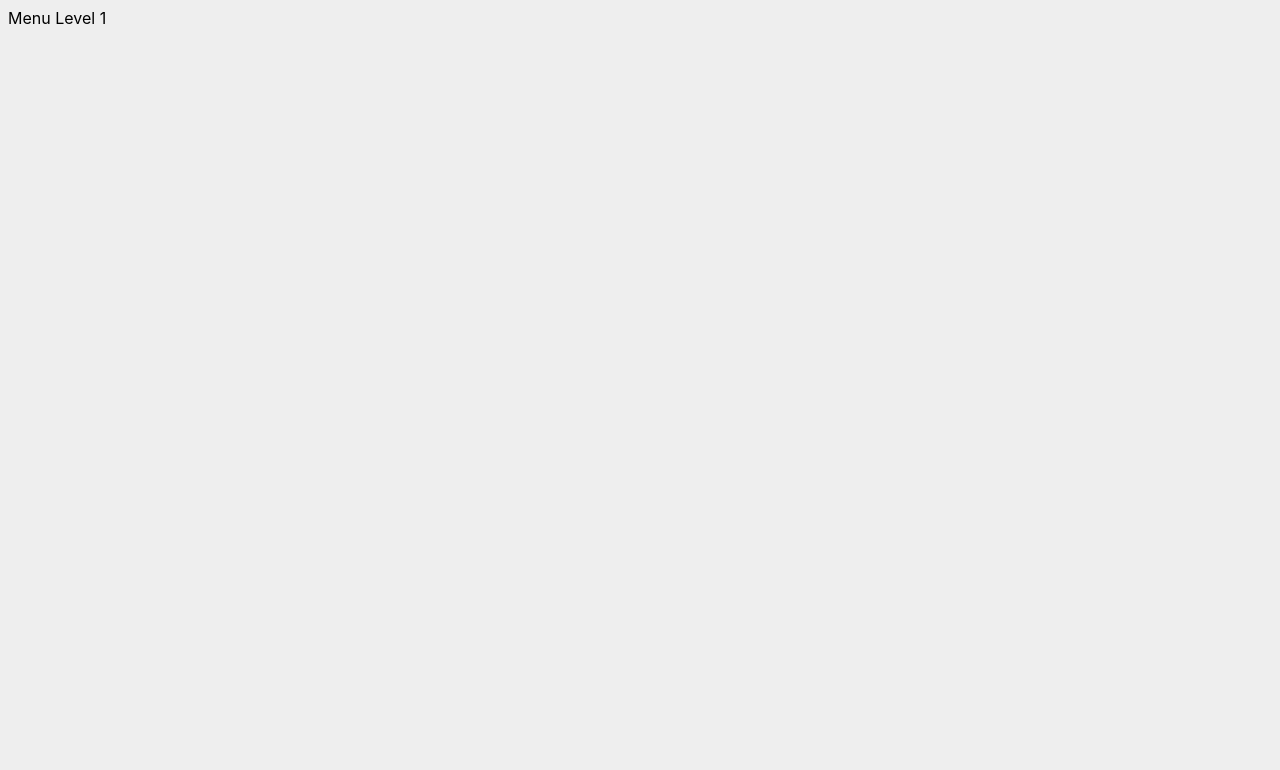
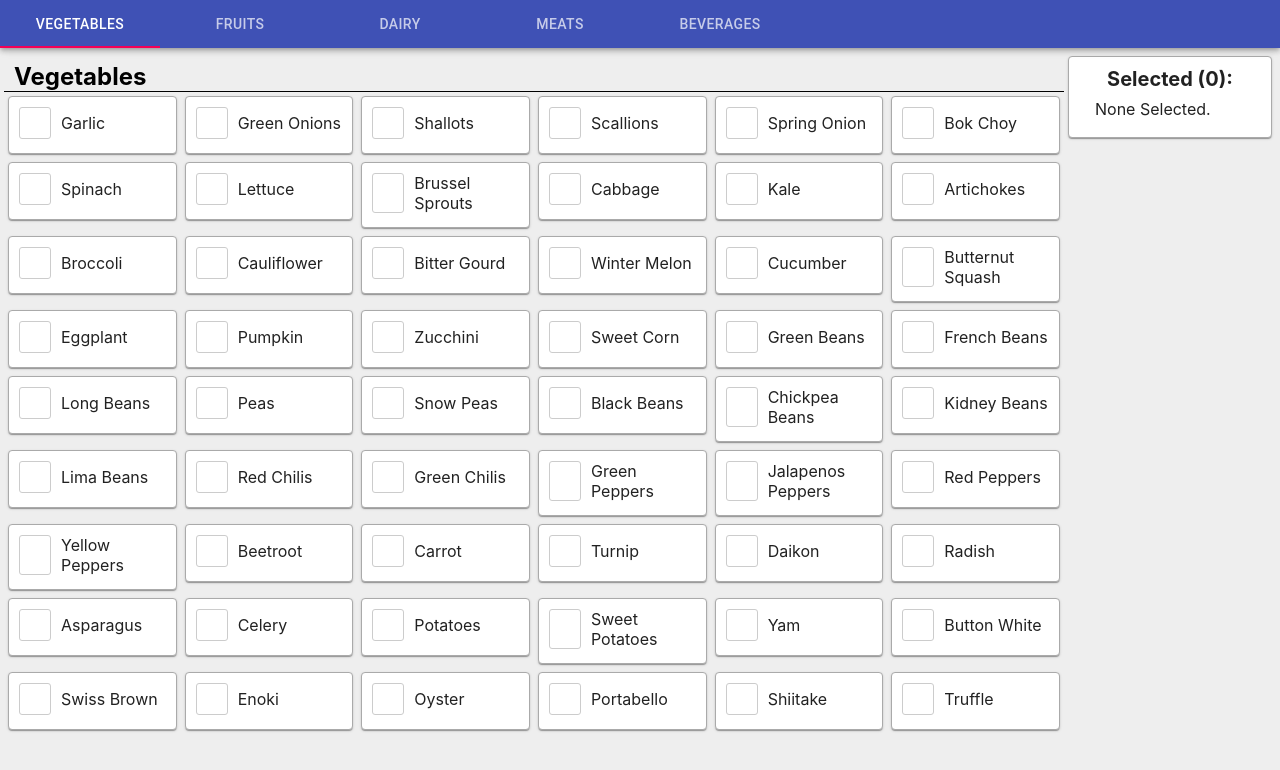
Before and after one commit to teclu/CS4249-MFF, a React (Create React App) app: page /MenuLevel1 in a window 1280 px wide. Shown: the top 770 px of the page. Built offline with nearby package versions, Linux system fonts and the light colour scheme.

Commit message:
feat: Sample App Page with Menu-Level of 1

```diff
--- a/src/App.js
+++ b/src/App.js
@@ -1,8 +1,8 @@
 import React from 'react';
+import { BrowserRouter as Router, Switch, Route, Link } from 'react-router-dom';
 import MenuLevel0 from './components/menu_levels/MenuLevel0.js';
 import MenuLevel1 from './components/menu_levels/MenuLevel1.js';
 import MenuLevel2 from './components/menu_levels/MenuLevel2.js';
-import { BrowserRouter as Router, Switch, Route, Link } from 'react-router-dom';
 import './css/App.css';
 
 class App extends React.Component {
@@ -17,7 +17,7 @@ class App extends React.Component {
     /*
      * This function is passed down to any Ingredient so that it can modify the SelectedList.
      */
-    handleSelection(ingredientName, isSelected) {
+    handleIngredientSelection(ingredientName, isSelected) {
         this.setState(state => {
             const selectedListCopy = state.selectedList;
 
@@ -40,13 +40,13 @@ class App extends React.Component {
             <Router>
                 <Switch>
                     <Route path="/MenuLevel0">
-                        <MenuLevel0 ingredients={this.ingredients} selectedList={this.state.selectedList} handleSelection={this.handleSelection.bind(this)} />
+                        <MenuLevel0 ingredients={this.ingredients} selectedList={this.state.selectedList} handleIngredientSelection={this.handleIngredientSelection.bind(this)} />
                     </Route>
                     <Route path="/MenuLevel1">
-                        <MenuLevel1 ingredients={this.ingredients} selectedList={this.state.selectedList} handleSelection={this.handleSelection.bind(this)} />
+                        <MenuLevel1 ingredients={this.ingredients} selectedList={this.state.selectedList} handleIngredientSelection={this.handleIngredientSelection.bind(this)} />
                     </Route>
                     <Route path="/MenuLevel2">
-                        <MenuLevel2 ingredients={this.ingredients} selectedList={this.state.selectedList} handleSelection={this.handleSelection.bind(this)} />
+                        <MenuLevel2 ingredients={this.ingredients} selectedList={this.state.selectedList} handleIngredientSelection={this.handleIngredientSelection.bind(this)} />
                     </Route>
                 </Switch>
             </Router>
--- a/src/components/Ingredient.js
+++ b/src/components/Ingredient.js
@@ -17,8 +17,8 @@ class Ingredient extends React.Component {
      */
     handleChange(event) {
         this.setState(state => {
-            this.props.handleSelection(this.props.ingredientName, !state.isSelected);
-            return { isSelected: !state.isSelected }
+            this.props.handleIngredientSelection(this.props.ingredientName, !state.isSelected);
+            return { isSelected: !state.isSelected };
         });
     }
 
--- a/src/components/menu_levels/MenuLevel0.js
+++ b/src/components/menu_levels/MenuLevel0.js
@@ -7,7 +7,7 @@ import Box from '@material-ui/core/Box';
 class MenuLevel0 extends React.Component {
     render() {
         const componentsToRender = [];
-        let index = 0;
+        let ingredientIndex = 0;
 
         // Create the Ingredient Components at the 0-Level
         for (const category in this.props.ingredients) {
@@ -17,9 +17,9 @@ class MenuLevel0 extends React.Component {
             for (const subcategory in this.props.ingredients[category]) {
                 for (const ingredientName of this.props.ingredients[category][subcategory]) {
                     componentsToRender.push(
-                        <Ingredient key={index} ingredientName={ingredientName} id={index} handleSelection={this.props.handleSelection.bind(this)} />
+                        <Ingredient key={ingredientIndex} ingredientName={ingredientName} id={ingredientIndex} handleIngredientSelection={this.props.handleIngredientSelection.bind(this)} />
                     );
-                    index++;
+                    ingredientIndex++;
                 }
             }
         }
--- a/src/components/menu_levels/MenuLevel1.js
+++ b/src/components/menu_levels/MenuLevel1.js
@@ -1,13 +1,76 @@
 import React from 'react';
+import AppBar from '@material-ui/core/AppBar';
+import Box from '@material-ui/core/Box';
+import Grid from '@material-ui/core/Grid';
+import Tab from '@material-ui/core/Tab';
+import Tabs from '@material-ui/core/Tabs';
 import Ingredient from '../Ingredient';
 import SelectedList from '../SelectedList.js';
-import Grid from '@material-ui/core/Grid'
-import Box from '@material-ui/core/Box';
 
 class MenuLevel1 extends React.Component {
+    constructor(props) {
+        super(props);
+        this.state = {
+            category: "Vegetables"
+        };
+        this.handleChangeCategoryTab = this.handleChangeCategoryTab.bind(this);
+    }
+
+    handleChangeCategoryTab(event, newCategory) {
+        this.setState(state => {
+            return { category: newCategory }
+        });
+    }
+
     render() {
+        const categoryTabLabelsToRender = [];
+        const componentsInCategoryTabToRender = [];
+        let categoryIndex = 0;
+        let ingredientIndex = 0;
+
+        // Create the Ingredient Components at the 0-Level
+        for (const category in this.props.ingredients) {
+            categoryTabLabelsToRender.push(
+                <Tab key={categoryIndex} value={category} index={category} label={category} />
+            );
+
+            const ingredientsToRender = [];
+            for (const subcategory in this.props.ingredients[category]) {
+                for (const ingredientName of this.props.ingredients[category][subcategory]) {
+                    ingredientsToRender.push(
+                        <Ingredient key={ingredientIndex} ingredientName={ingredientName} id={ingredientIndex} handleIngredientSelection={this.props.handleIngredientSelection.bind(this)} hidden={this.state.category !== category} />
+                    )
+                    ingredientIndex++;
+                }
+            }
+            componentsInCategoryTabToRender.push(
+                <div className="CategoryTab" key={categoryIndex} value={category} index={category} hidden={this.state.category !== category}>
+                    <Grid container spacing={1}>
+                        <div className="CategoryTitle">{category}</div>
+                        {ingredientsToRender}
+                    </Grid>
+                </div>
+            );
+            categoryIndex++;
+        }
+
         return (
-            <div>Menu Level 1</div>
+            <Box>
+                <AppBar position="fixed">
+                    <Tabs value={this.state.category} onChange={this.handleChangeCategoryTab}>
+                        {categoryTabLabelsToRender}
+                    </Tabs>
+                </AppBar>
+                <div className="AppBarOffset"></div>
+                <Grid container spacing={1}>
+                    <Grid item xs={10}>
+                        {componentsInCategoryTabToRender}
+                    </Grid>
+                    <Grid item xs={2}>
+                        <SelectedList selectedList={this.props.selectedList} />
+                    </Grid>
+                </Grid>
+            </Box>
         );
     }
 }
--- a/src/components/menu_levels/MenuLevel2.js
+++ b/src/components/menu_levels/MenuLevel2.js
@@ -1,8 +1,8 @@
 import React from 'react';
 import Ingredient from '../Ingredient.js';
 import SelectedList from '../SelectedList.js';
+import Box from '@material-ui/core/Box';
 import Grid from '@material-ui/core/Grid'
-import Box from '@material-ui/core/Box';
 
 class MenuLevel2 extends React.Component {
     render() {
--- a/src/css/App.css
+++ b/src/css/App.css
@@ -5,3 +5,7 @@
     padding: 10px 10px 0px 10px;
     border-bottom: 1px solid #000000;
 }
+
+.AppBarOffset {
+    height: 48px;
+}
```
